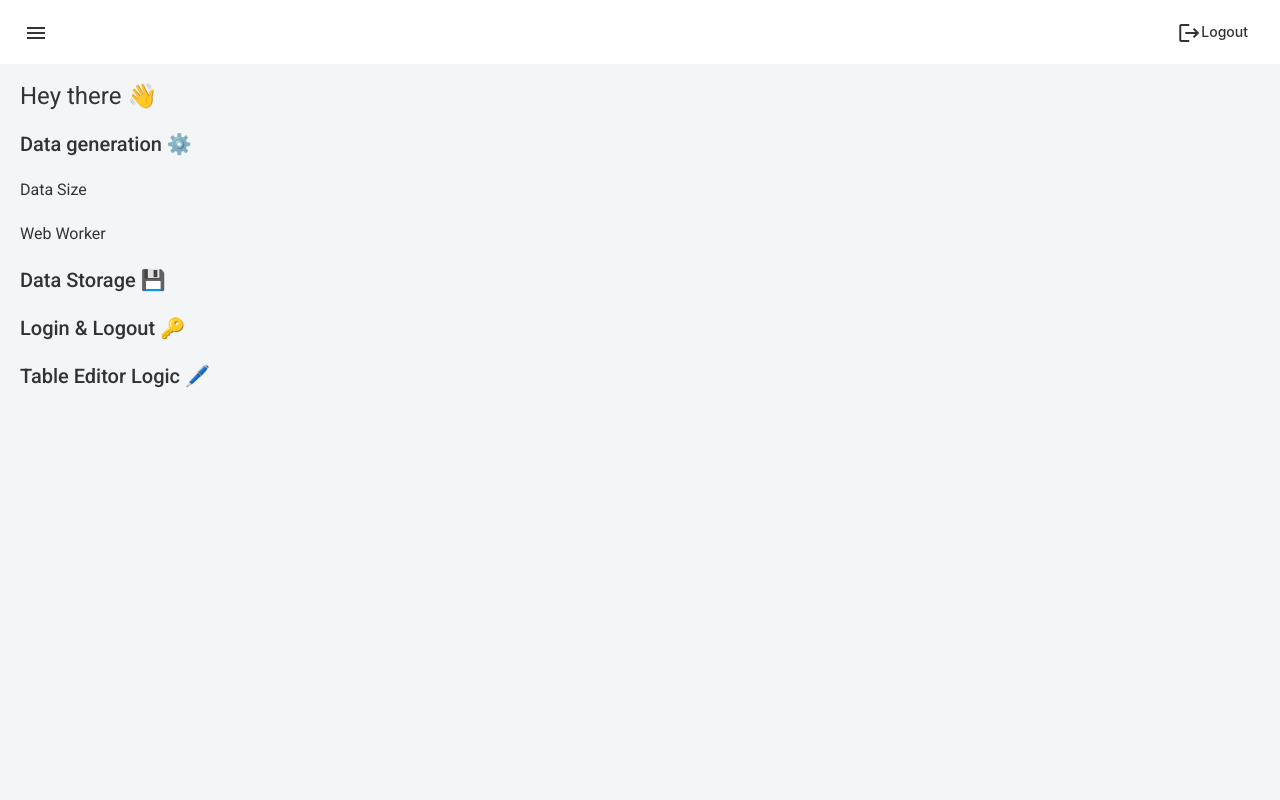
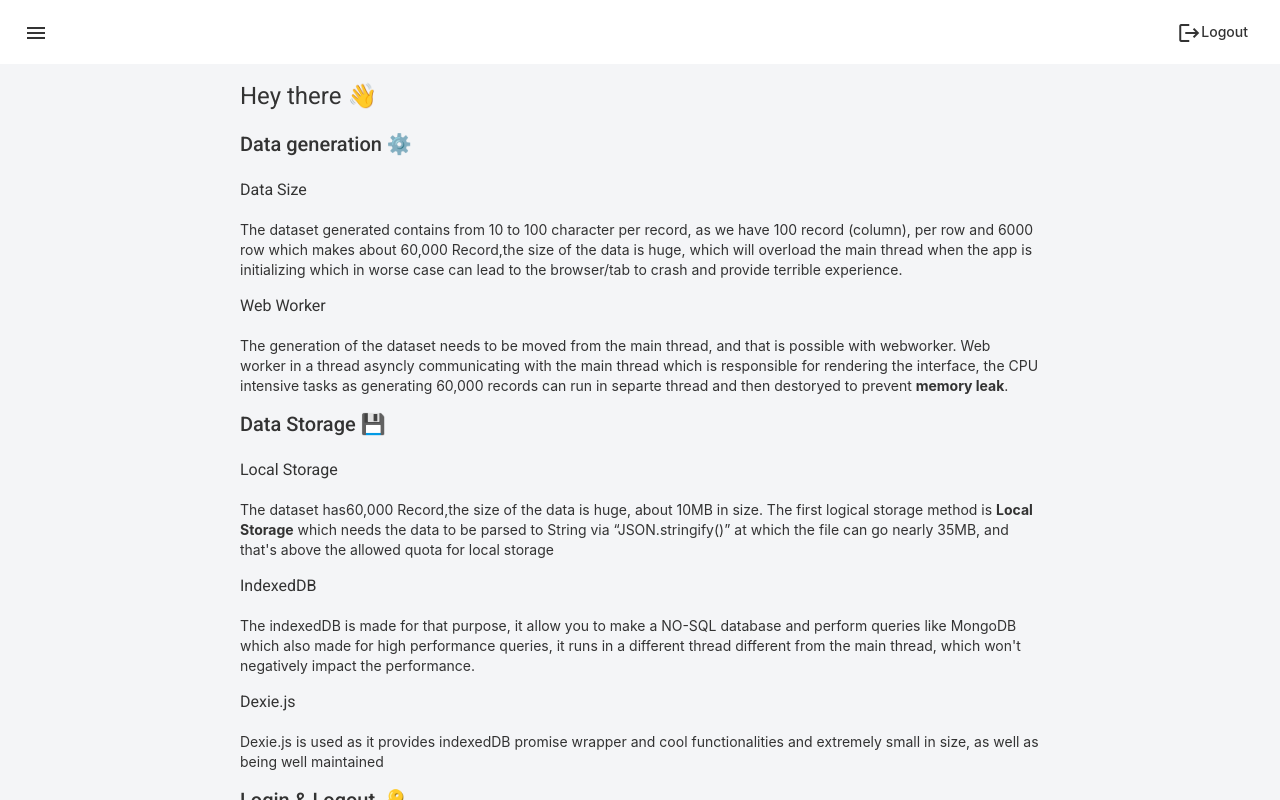
Before and after one commit to prograTammz/table-editor, an Angular app: page /app/welcome in a window 1280 px wide. Built offline with nearby package versions, Linux system fonts and the light colour scheme.

Commit message:
added first two sections for welcome page

```diff
--- a/src/app/pages/welcome/welcome.component.html
+++ b/src/app/pages/welcome/welcome.component.html
@@ -6,12 +6,28 @@
         <h2>Data generation ⚙️</h2>
 
         <h3>Data Size</h3>
-
+        <p>The dataset generated contains from 10 to 100 character per record, as we have 100 record (column), per row and 6000 row which makes
+            about 60,000 Record,the size of the data is huge, which will overload the main thread when the app is initializing which in worse case can lead
+            to the browser/tab to crash and provide terrible experience.
+        </p>
         <h3>Web Worker</h3>
+        <p>The generation of the dataset needs to be moved from the main thread, and that is possible with webworker. Web worker in a thread asyncly communicating with the main
+            thread which is responsible for rendering the interface, the CPU intensive tasks as generating 60,000 records can run in separte thread and then destoryed to prevent
+            <b>memory leak</b>.
+        </p>
     </article>
     <!-- Data Storage -->
     <article>
         <h2>Data Storage 💾</h2>
+        <h3>Local Storage</h3>
+        <p>The dataset has60,000 Record,the size of the data is huge, about 10MB in size. The first logical storage method is <b>Local Storage</b> which needs the
+            data to be parsed to String via <q>JSON.stringify()</q> at which the file can go nearly 35MB, and that's above the allowed quota for local storage</p>
+        <h3>IndexedDB</h3>
+        <p>The indexedDB is made for that purpose, it allow you to make a NO-SQL database and perform queries like MongoDB which also made for high performance queries, it runs in
+            a different thread different from the main thread, which won't negatively impact the performance.
+        </p>
+        <h3>Dexie.js</h3>
+        <p>Dexie.js is used as it provides indexedDB promise wrapper and cool functionalities and extremely small in size, as well as being well maintained</p>
     </article>
     <!-- Login & Logout -->
     <article>
@@ -21,5 +37,6 @@
     <!-- Table Editor Logic -->
     <article>
         <h2>Table Editor Logic 🖊️</h2>
+
     </article>
 </section>
--- a/src/app/pages/welcome/welcome.component.scss
+++ b/src/app/pages/welcome/welcome.component.scss
@@ -1,12 +1,4 @@
-.toolbar {
-    position: absolute;
-    top: 0;
-    left: 0;
-    right: 0;
-    height: 60px;
-    display: flex;
-    align-items: center;
-    background-color: #1976d2;
-    color: white;
-    font-weight: 600;
-  }
+section{
+    max-width: 800px;
+    margin: auto;
+}
```
